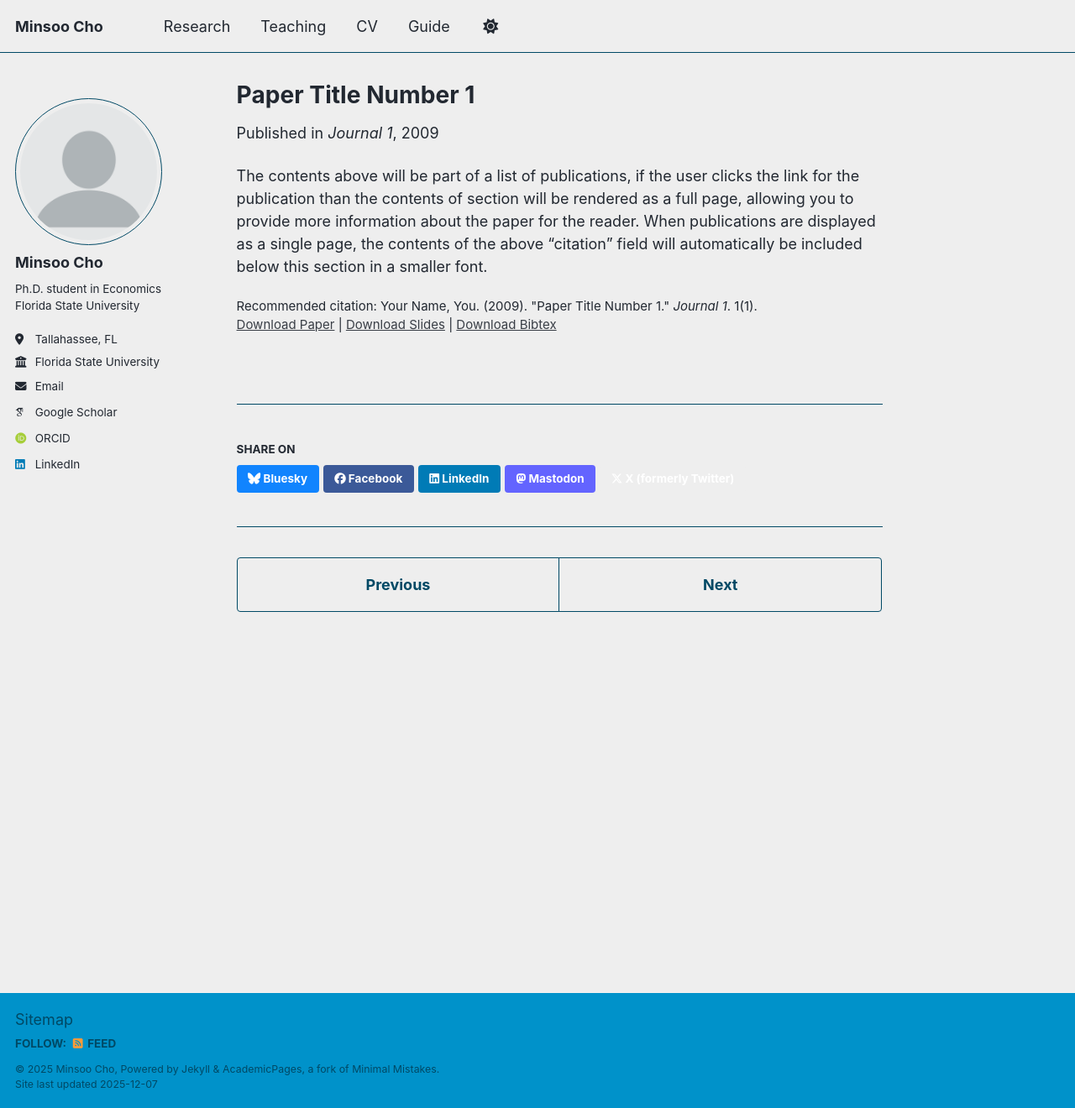
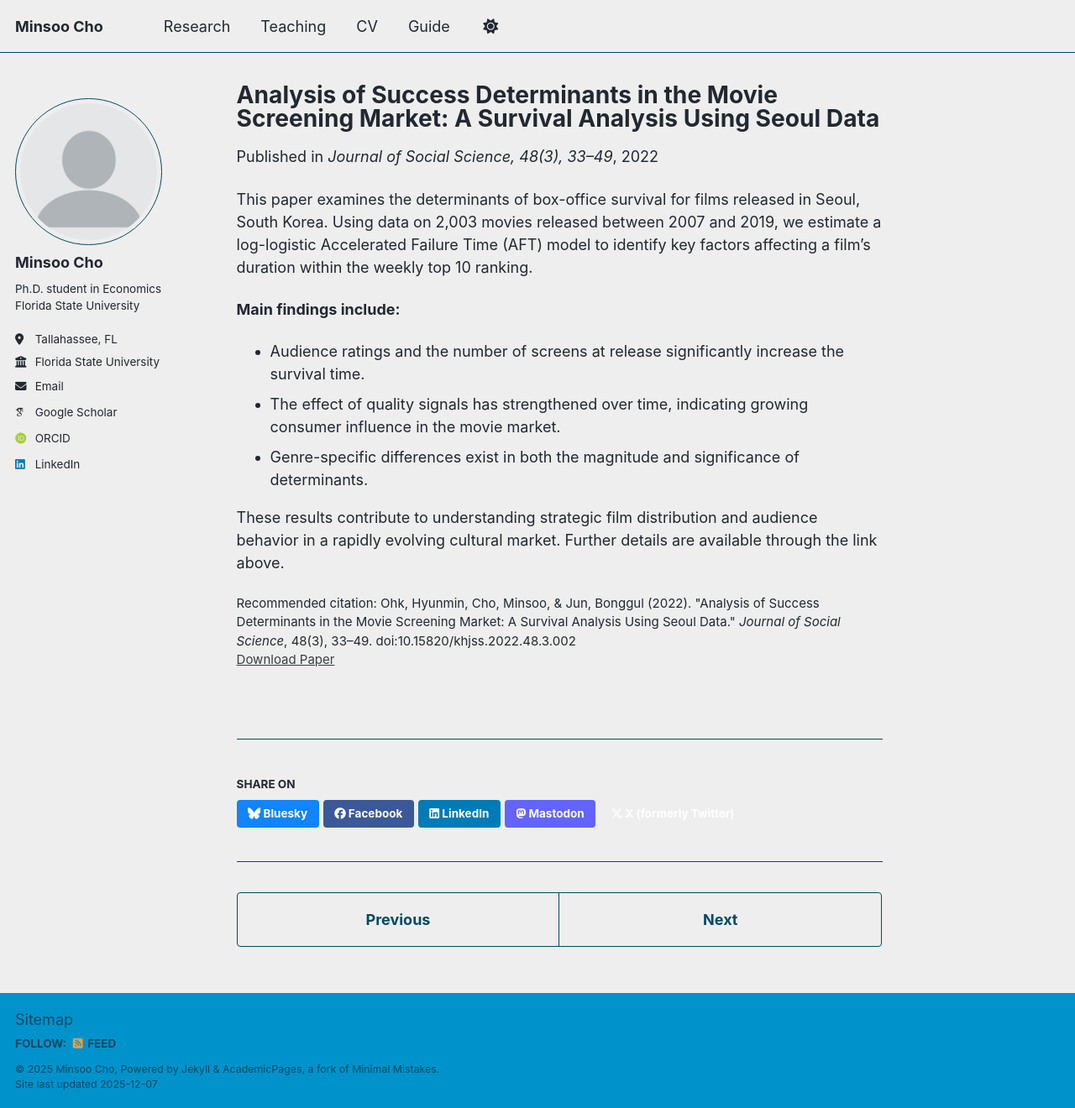
Before and after one commit to minsoo-cho/minsoo-cho.github.io, a Jekyll site: the page built from _publications/2009-10-01-paper-title-number-1.md, in a window 1280 px wide and 1320 px high. Shown: the whole window at 84% size. Built offline with Jekyll 4.4.1, drawn with Linux system fonts in a browser that asks for light colours; some web fonts are replaced; a script bundle is joined from its source files by our own code; library files that are not in the unit come from our copies.

Commit message:
Update 2009-10-01-paper-title-number-1.md

```diff
--- a/_publications/2009-10-01-paper-title-number-1.md
+++ b/_publications/2009-10-01-paper-title-number-1.md
@@ -1,14 +1,22 @@
 ---
-title: "Paper Title Number 1"
+title: "Analysis of Success Determinants in the Movie Screening Market: A Survival Analysis Using Seoul Data"
 collection: publications
-category: manuscripts
-permalink: /publication/2009-10-01-paper-title-number-1
-excerpt: 'This paper is about the number 1. The number 2 is left for future work.'
-date: 2009-10-01
-venue: 'Journal 1'
-slidesurl: 'https://academicpages.github.io/files/slides1.pdf'
-paperurl: 'https://academicpages.github.io/files/paper1.pdf'
-bibtexurl: 'https://academicpages.github.io/files/bibtex1.bib'
-citation: 'Your Name, You. (2009). &quot;Paper Title Number 1.&quot; <i>Journal 1</i>. 1(1).'
+category: journal
+permalink: /publication/movie-screening-survival-analysis
+excerpt: "This study analyzes the determinants of box-office survival among films released in the Seoul market using survival analysis (log-logistic AFT model)."
+date: 2022-09-01
+venue: "Journal of Social Science, 48(3), 33–49"
+paperurl: "https://www.kci.go.kr/kciportal/ci/sereArticleSearch/ciSereArtiView.kci?sereArticleSearchBean.artiId=ART002912978"
+doi: "10.15820/khjss.2022.48.3.002"
+citation: "Ohk, Hyunmin, Cho, Minsoo, & Jun, Bonggul (2022). &quot;Analysis of Success Determinants in the Movie Screening Market: A Survival Analysis Using Seoul Data.&quot; <i>Journal of Social Science</i>, 48(3), 33–49. doi:10.15820/khjss.2022.48.3.002"
 ---
-The contents above will be part of a list of publications, if the user clicks the link for the publication than the contents of section will be rendered as a full page, allowing you to provide more information about the paper for the reader. When publications are displayed as a single page, the contents of the above "citation" field will automatically be included below this section in a smaller font.
+This paper examines the determinants of box-office survival for films released in Seoul, South Korea.
+Using data on 2,003 movies released between 2007 and 2019, we estimate a log-logistic Accelerated Failure Time (AFT) model to identify key factors affecting a film’s duration within the weekly top 10 ranking.
+
+**Main findings include:**
+
+- Audience ratings and the number of screens at release significantly increase the survival time.
+- The effect of quality signals has strengthened over time, indicating growing consumer influence in the movie market.
+- Genre-specific differences exist in both the magnitude and significance of determinants.
+
+These results contribute to understanding strategic film distribution and audience behavior in a rapidly evolving cultural market. Further details are available through the link above.
```
